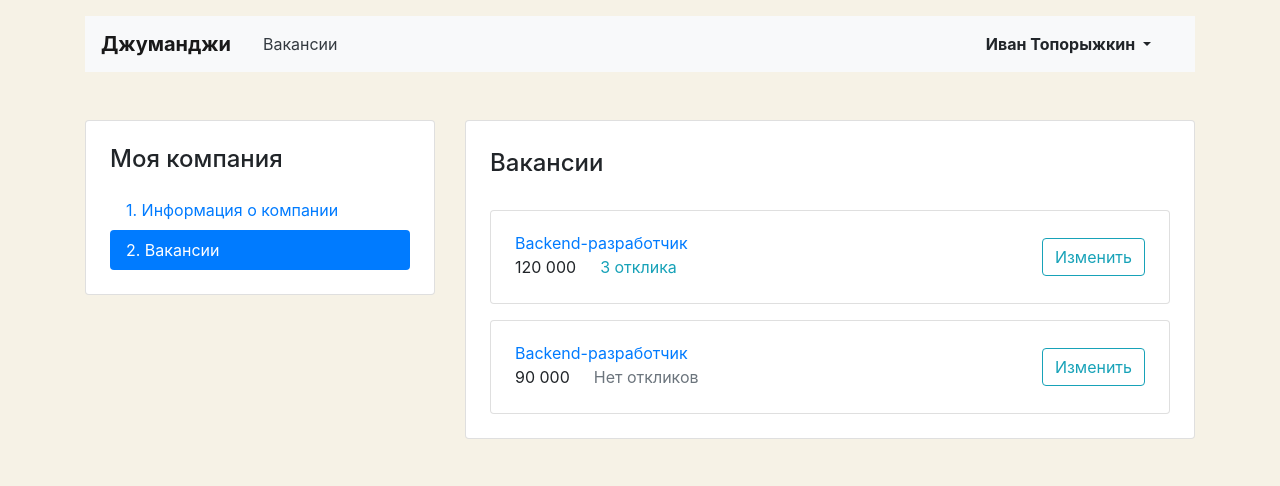
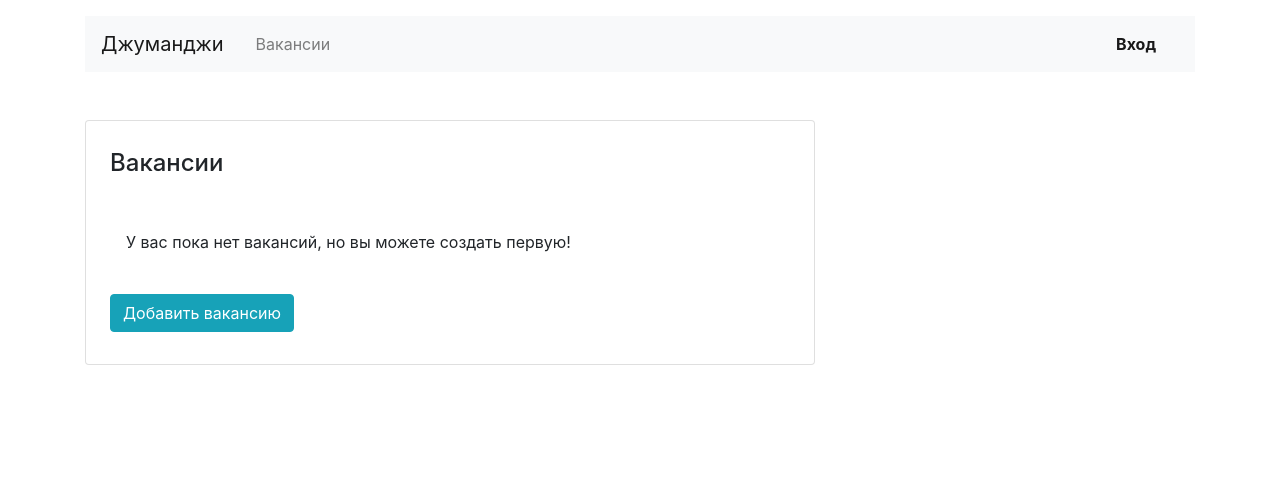
Before and after one commit to BoiledGrecha/stepik_django_week3, a Django app: page /mycompany/vacancies in a window 1280 px wide. Shown: the top 486 px of the page. Run offline with Django 3.2, Linux system fonts and the light colour scheme; some libraries are stand-ins or nearby versions.

Commit message:
vacancy create

```diff
--- /dev/null
+++ b/job_finder/templates/week4/profile_navigation.html
@@ -0,0 +1,13 @@
+{% if  request.user.company %}
+      <div class="col-12 col-lg-4">
+        <aside class="pt-3 pb-4 px-4 mb-5 card">
+          <h1 class="h4 pt-2 pb-2">Моя компания</h1>
+          <div class="nav flex-column nav-pills">
+          {% url 'my_company' as url1 %}
+          {% url 'my_company_vacancies' as url2 %}
+            <a class="nav-link {% if request.path == url1 %}active{% endif %}" href="{{ url1 }}">1. Информация о&nbsp;компании</a>
+            <a class="nav-link {% if request.path == url2 %}active{% endif %}" href="{{ url2 }}">2. Вакансии</a>
+          </div>
+        </aside>
+      </div>
+{% endif %}
--- a/job_finder/templates/week4/vacancy-list.html
+++ b/job_finder/templates/week4/vacancy-list.html
@@ -1,67 +1,23 @@
-<!DOCTYPE html>
-<html lang="ru">
+{% extends 'week3/base.html' %}
 
-<head>
-  <meta charset="UTF-8">
-  <title>Вакансии компании | Джуманджи</title>
-  <meta name="viewport" content="width=device-width, initial-scale=1.0, user-scalable=no">
-  <link rel="stylesheet" href="https://stackpath.bootstrapcdn.com/bootstrap/4.3.1/css/bootstrap.min.css" integrity="sha384-ggOyR0iXCbMQv3Xipma34MD+dH/1fQ784/j6cY/iJTQUOhcWr7x9JvoRxT2MZw1T" crossorigin="anonymous">
-  <style>
-    body {
-      background-color: #F6F2E6;
-    }
-  </style>
-</head>
-
-<body>
-  <header class="container mt-3">
-    <nav class="navbar navbar-expand-lg navbar-light bg-light">
-      <a class="navbar-brand mr-4 font-weight-bold" href="#">Джуманджи</a>
-      <button class="navbar-toggler" type="button" data-toggle="collapse" data-target="#navbarNav" aria-controls="navbarNav" aria-expanded="false" aria-label="Toggle navigation">
-        <span class="navbar-toggler-icon"></span>
-      </button>
-      <div class="collapse navbar-collapse justify-content-between" id="navbarNav">
-        <ul class="navbar-nav col-10">
-          <li class="nav-item">
-            <a class="nav-link text-dark" href="#">Вакансии</a>
-          </li>
-
-        </ul>
-        <ul class="navbar-nav col-2 justify-content-end">
-          <li class="nav-item active">
-            <div class="btn-group">
-              <button type="button" class="btn dropdown-toggle font-weight-bold" data-toggle="dropdown" aria-haspopup="true" aria-expanded="false">
-                Иван Топорыжкин
-              </button>
-              <div class="dropdown-menu dropdown-menu-right mt-3">
-                <a href="#" class="dropdown-item py-2">Профиль</a>
-                <a href="#" class="dropdown-item py-2">Резюме</a>
-                <a href="#" class="dropdown-item py-2">Компания</a>
-                <a href="#" class="dropdown-item py-2">Выйти</a>
-              </div>
-            </div>
-          </li>
-        </ul>
-      </div>
-    </nav>
-  </header>
+{% block container %}
 
   <main class="container mt-3 pb-5">
     <div class="row mt-5">
-      <div class="col-12 col-lg-4">
-        <aside class="pt-3 pb-4 px-4 mb-5 card">
-          <h1 class="h4 pt-2 pb-2">Моя компания</h1>
-          <div class="nav flex-column nav-pills" id="v-pills-tab" role="tablist" aria-orientation="vertical">
-            <a class="nav-link" href="#">1. Информация о&nbsp;компании</a>
-            <a class="nav-link active" href="#">2. Вакансии</a>
-          </div>
-        </aside>
-      </div>
+
+      {% include "week4/profile_navigation.html" %}
+
       <div class="col-12 col-lg-8">
         <div class="card">
           <div class="card-body px-4 pb-4">
             <section class="tab-pane fade show active">
               <h2 class="h4 pt-2 pb-3">Вакансии</h2>
+              {% if not request.user.comapany.vacancies %}
+                    <div class="card-body px-3 pb-4">
+                      <p class="mt-2">У вас пока нет вакансий, но вы можете создать первую!</p>
+                    </div>
+              {% else %}
+
               <!-- vacancy state 1 -->
               <div class="card mt-3">
                 <div class="card-body px-4">
@@ -96,6 +52,9 @@
                 </div>
               </div>
               <!-- END vacancy state 2 -->
+              {% endif %}
+              <a href="{% url 'create_vacancy' %}" class="btn btn-info mb-2">Добавить вакансию</a>
+
             </section>
           </div>
         </div>
@@ -103,8 +62,4 @@
     </div>
   </main>
 
-  <script src="https://code.jquery.com/jquery-3.2.1.slim.min.js" integrity="sha384-KJ3o2DKtIkvYIK3UENzmM7KCkRr/rE9/Qpg6aAZGJwFDMVNA/GpGFF93hXpG5KkN" crossorigin="anonymous"></script>
-  <script src="https://cdnjs.cloudflare.com/ajax/libs/popper.js/1.12.9/umd/popper.min.js" integrity="sha384-ApNbgh9B+Y1QKtv3Rn7W3mgPxhU9K/ScQsAP7hUibX39j7fakFPskvXusvfa0b4Q" crossorigin="anonymous"></script>
-  <script src="https://maxcdn.bootstrapcdn.com/bootstrap/4.0.0/js/bootstrap.min.js" integrity="sha384-JZR6Spejh4U02d8jOt6vLEHfe/JQGiRRSQQxSfFWpi1MquVdAyjUar5+76PVCmYl" crossorigin="anonymous"></script>
-</body>
-</html>
+{% endblock %}
--- a/job_finder/views.py
+++ b/job_finder/views.py
@@ -66,7 +66,6 @@
 def create_company_view(request):
     pass
 
-##########\/\/\/\/\/\/\/\/\/\/\/##################
 @login_required
 def my_company_view(request):
     try:
@@ -75,21 +74,21 @@
     except:
         return render(request, "week3/company-create.html")
 
-
+##########\/\/\/\/\/\/\/\/\/\/\/##################
 def my_company_vacancies_view(request):
     context = {}
     return render(request, "week4/vacancy-list.html")
 
 
-def start_create_vacancy_view(request):
+def create_vacancy_view(request):
     pass
 
 
-def create_vacancy_view(request, vacancy_id):
+def edit_vacancy_view(request, vacancy_id):
     context = {}
     return render(request, "week4/vacancy-edit.html")
 
-##########\/\/\/\/\/\/\/\/\/\/\/##################
+
 @login_required
 def create_company_view(request):
     if request.method == "POST":
--- a/jumanji/urls.py
+++ b/jumanji/urls.py
@@ -36,8 +36,8 @@
     path('mycompany/create', job_finder_views.create_company_view, name="create_company"),
     path('mycompany', job_finder_views.my_company_view, name="my_company"),
     path('mycompany/vacancies', job_finder_views.my_company_vacancies_view, name="my_company_vacancies"),
-    path('mycompany/vacancies/create', job_finder_views.start_create_vacancy_view, name="start_create_vacancy"),
-    path('mycompany/vacancies/<int:vacancy_id>', job_finder_views.create_vacancy_view, name="create_vacancy"),
+    path('mycompany/vacancies/create', job_finder_views.create_vacancy_view, name="create_vacancy"),
+    path('mycompany/vacancies/<int:vacancy_id>', job_finder_views.edit_vacancy_view, name="edit_vacancy"),
 
     path('login', accounts_views.MyLoginView.as_view(), name="login"),
     path('logout', LogoutView.as_view(), name="logout"),
```
Also changed, not shown: job_finder/templates/week3/company-edit.html (+5 -15 lines).
